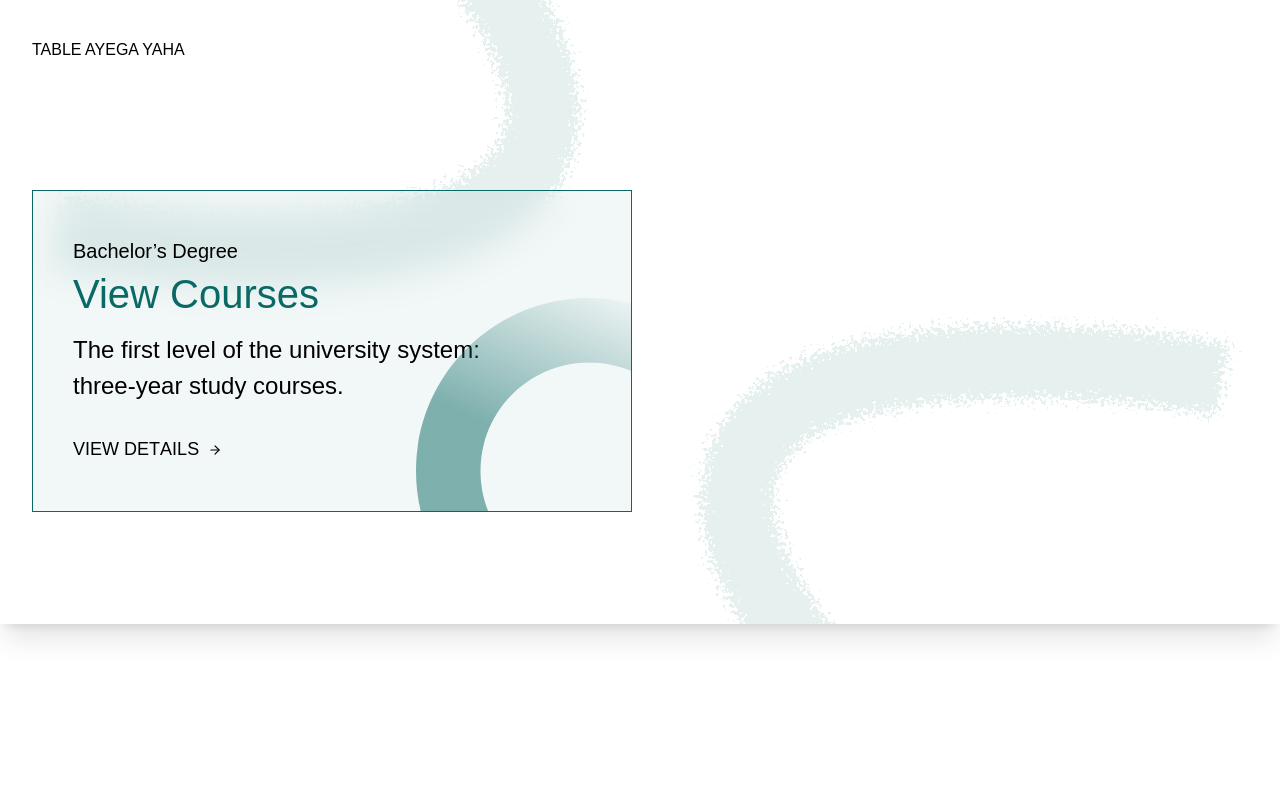
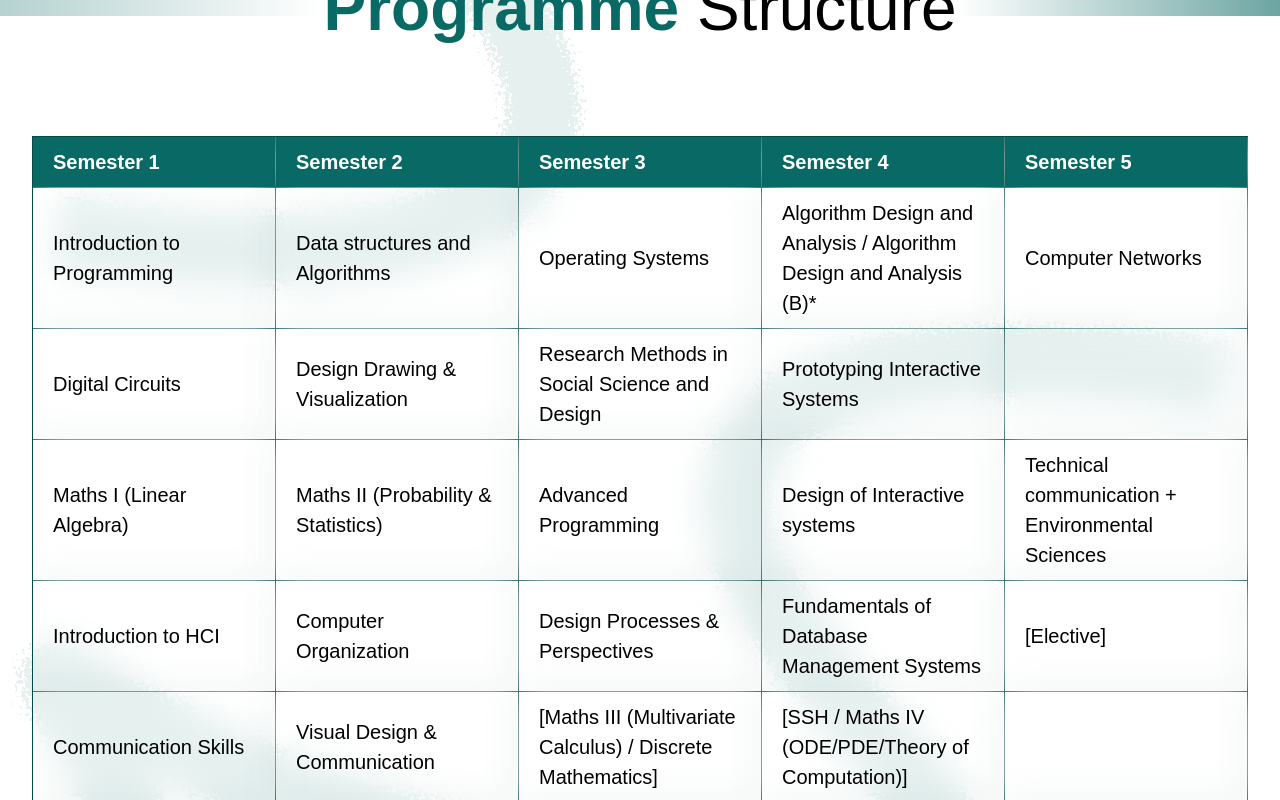
Before and after one commit to CosecSecCot/IIITD-HCD-Frontend, a Next.js app: page /study/btech in a window 1280 px wide. Shown: the part 2140-2940 px from the top of the page. Built offline with nearby package versions, Linux system fonts and the light colour scheme; a web font is replaced by a local one.

Commit message:
study pages content

```diff
--- a/src/app/study/btech/page.tsx
+++ b/src/app/study/btech/page.tsx
@@ -2,6 +2,7 @@ import LinkButton from "@/components/LinkButton";
 import Banner from "@/features/pages/study/components/Banner";
 import Heading from "@/features/pages/study/components/Heading";
 import ViewCoursesCard from "@/features/pages/study/components/ViewCoursesCard";
+import { cn } from "@/lib/utils";
 import { Metadata } from "next";
 
 export const metadata: Metadata = {
@@ -28,27 +29,42 @@ export const metadata: Metadata = {
   },
 };
 
-const programmeItems = [
-  {
-    number: "01",
-    text: "Ability to function effectively in teams to accomplish a common goal.",
-  },
-  {
-    number: "02",
-    text: "Ability to design and implement efficient software solutions using suitable algorithms, data structures, and other computing techniques.",
-  },
-  {
-    number: "03",
-    text: "Understanding of design principles and techniques and ability to apply these for developing solutions to human/societal problems.",
-  },
-  {
-    number: "04",
-    text: "Ability to independently investigate a problem which can be solved by an Human Computer Interaction (HCI).",
-  },
-  {
-    number: "05",
-    text: "Ability to effectively use suitable tools and platforms, as well as enhance them, to develop applications/products.",
-  },
+const programmeTable: string[][] = [
+  [
+    "Introduction to Programming",
+    "Data structures and Algorithms",
+    "Operating Systems",
+    "Algorithm Design and Analysis / Algorithm Design and Analysis (B)*",
+    "Computer Networks",
+  ],
+  [
+    "Digital Circuits",
+    "Design Drawing & Visualization",
+    "Research Methods in Social Science and Design",
+    "Prototyping Interactive Systems",
+    "",
+  ],
+  [
+    "Maths I (Linear Algebra)",
+    "Maths II (Probability & Statistics)",
+    "Advanced Programming",
+    "Design of Interactive systems",
+    "Technical communication + Environmental Sciences",
+  ],
+  [
+    "Introduction to HCI",
+    "Computer Organization",
+    "Design Processes & Perspectives",
+    "Fundamentals of Database Management Systems",
+    "[Elective]",
+  ],
+  [
+    "Communication Skills",
+    "Visual Design & Communication",
+    "[Maths III (Multivariate Calculus) / Discrete Mathematics]",
+    "[SSH / Maths IV (ODE/PDE/Theory of Computation)]",
+    "",
+  ],
 ];
 
 export default function Page() {
@@ -61,7 +77,7 @@ export default function Page() {
           "Design tomorrow's information technology products, services and systems which combine emerging technologies"
         }
       />
-      <main className="min-h-screen mt-[30px] mb-[10vh]">
+      <main className="min-h-screen mt-[30px] lg:mt-[128px] mb-[10vh]">
         <article>
           <section>
             <Heading align="left">
@@ -123,9 +139,71 @@ export default function Page() {
               </span>{" "}
               Structure
             </Heading>
+
             <div className="mt-[32px] lg:mt-[80px]">
-              <div className={`mx-auto xl:w-[1280px] px-8 `}>
-                TABLE AYEGA YAHA
+              <div className="mx-auto xl:w-[1280px] px-8">
+                {/* ===== MOBILE: stacked semester cards ===== */}
+                <div className="lg:hidden space-y-4">
+                  {getSemestersFromTable(programmeTable).map(
+                    (semesterCourses, sIdx) => (
+                      <section
+                        key={sIdx}
+                        aria-labelledby={`sem-${sIdx + 1}-title`}
+                        className="p-[1em] bg-brand-gray1/5 border border-brand-accent2-130 backdrop-blur-lg"
+                      >
+                        <h3
+                          id={`sem-${sIdx + 1}-title`}
+                          className="font-semibold text-[20px] text-brand-accent2"
+                        >
+                          Semester {sIdx + 1}
+                        </h3>
+
+                        <ul className="mt-[1em] list-none space-y-[0.5em]">
+                          {semesterCourses.map((course, idx) => (
+                            <li key={idx} className="font-light text-[14px]">
+                              {course}
+                            </li>
+                          ))}
+                        </ul>
+                      </section>
+                    )
+                  )}
+                </div>
+
+                {/* ===== DESKTOP: original table, horizontal on lg+ ===== */}
+                <div className="hidden lg:block overflow-x-auto">
+                  <table className="table-fixed w-full border-collapse">
+                    <thead>
+                      <tr>
+                        <TableCell header>Semester 1</TableCell>
+                        <TableCell header>Semester 2</TableCell>
+                        <TableCell header>Semester 3</TableCell>
+                        <TableCell header>Semester 4</TableCell>
+                        <TableCell header>Semester 5</TableCell>
+                      </tr>
+                    </thead>
+                    <tbody>
+                      {programmeTable.map((row, ridx) => (
+                        <tr key={ridx}>
+                          {row.map((cell, cidx) => (
+                            <TableCell key={cidx}>
+                              {/* allow multi-line content by replacing `\n` with <br/> where needed */}
+                              {typeof cell === "string" ? (
+                                <>
+                                  {cell.split("\n").map((line, i) => (
+                                    <div key={i}>{line}</div>
+                                  ))}
+                                </>
+                              ) : (
+                                cell
+                              )}
+                            </TableCell>
+                          ))}
+                        </tr>
+                      ))}
+                    </tbody>
+                  </table>
+                </div>
               </div>
             </div>
           </section>
@@ -138,3 +216,49 @@ export default function Page() {
     </>
   );
 }
+
+function TableCell({
+  children,
+  header = false,
+  className = "",
+}: {
+  children: React.ReactNode;
+  header?: boolean;
+  className?: string;
+}) {
+  return header ? (
+    <th
+      className={cn(
+        className,
+        "px-[1em] py-[0.5em] text-left text-[14px] lg:text-[20px] text-white bg-brand-accent2 border border-brand-accent2-130 backdrop-blur-lg"
+      )}
+    >
+      {children}
+    </th>
+  ) : (
+    <td
+      className={cn(
+        className,
+        "font-light px-[1em] py-[0.5em] text-[14px] lg:text-[20px] border border-brand-accent2-130 backdrop-blur-lg"
+      )}
+    >
+      {children}
+    </td>
+  );
+}
+
+/* helper: convert programmeTable (rows x cols) -> semesters: array of columns */
+function getSemestersFromTable(table: string[][]) {
+  const cols = table[0]?.length || 0;
+  const semesters: string[][] = Array.from({ length: cols }, () => []);
+
+  for (let r = 0; r < table.length; r++) {
+    for (let c = 0; c < cols; c++) {
+      const val = (table[r] && table[r][c]) || "";
+      if (val && val.trim() !== "") {
+        semesters[c].push(val);
+      }
+    }
+  }
+  return semesters;
+}
--- a/src/app/study/phd/page.tsx
+++ b/src/app/study/phd/page.tsx
@@ -38,7 +38,7 @@ export default function Page() {
           "Design tomorrow's information technology products, services and systems which combine emerging technologies"
         }
       />
-      <main className="min-h-screen mt-[30px] mb-[10vh]">
+      <main className="mt-[30px] lg:mt-[128px] mb-[10vh]">
         <article>
           <section>
             <Heading align="left">
@@ -48,7 +48,7 @@ export default function Page() {
             </Heading>
 
             <div className="mx-auto mt-[32px] lg:mt-[80px] xl:w-[1280px] px-8">
-              <p className="ml-auto xl:w-2/3 text-[12px] lg:text-[24px] font-light">
+              <p className="ml-auto xl:w-2/3 text-[14px] lg:text-[24px] font-light">
                 The PhD program at IIIT-Delhi is focused towards research like
                 any other PhD program – limited coursework to enhance the
                 breadth and depth of a student, followed by focused research.
@@ -65,7 +65,7 @@ export default function Page() {
                 target="_blank"
                 href="https://iiitd.ac.in/academics/phd"
                 text="FOR MORE DETAILS"
-                className="ml-[33.33%] mt-8"
+                className="lg:ml-[33.33%] mt-8"
               />
             </div>
           </section>
```
